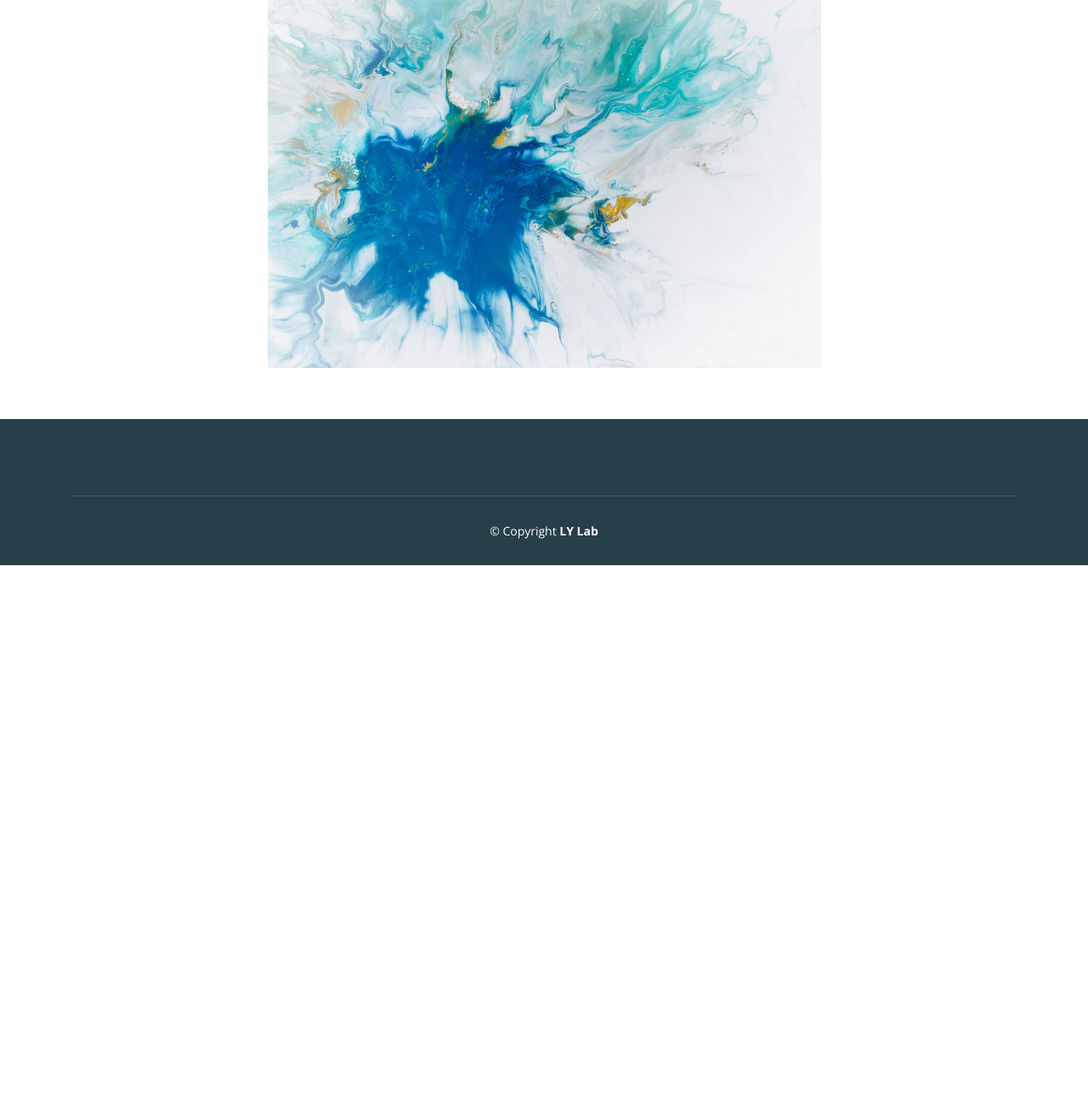
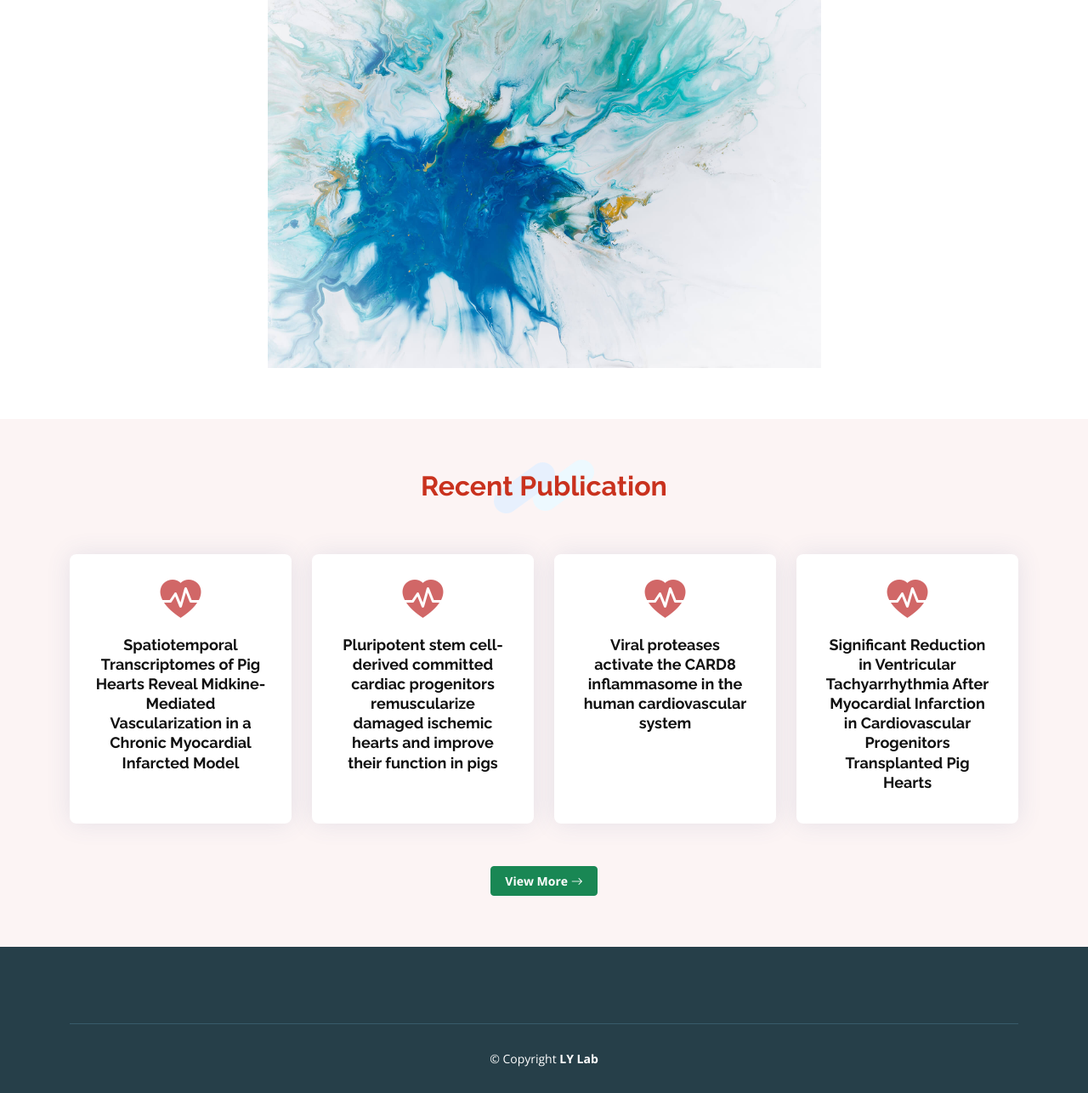
Before and after one commit to LY-lab-LKC/LY-lab, a Flask app: page / in a window 1280 px wide. Shown: the part 1007-2293 px from the top of the page at 85% size. Before the commit the page ends 1672 px from the top, so only its background shows below. Run offline with Flask 3, Linux system fonts and the light colour scheme; some libraries are stand-ins or nearby versions.

Commit message:
Added recent publication to main page

```diff
--- a/templates/index.html
+++ b/templates/index.html
@@ -37,6 +37,66 @@
       </div>
     </section>
 
+    <section id="publication" class="publication">
+      <div class="container">
+
+        <div class="section-title" data-aos="fade-in" data-aos-delay="100">
+          <h2>Recent Publication</h2>
+        </div>
+
+        <div class="row">
+          <div class="col-md-6 col-lg-3 d-flex align-items-stretch mb-5 mb-lg-0">
+            <div class="icon-box" data-aos="fade-up">
+              <h4 class="title">
+                <div class="icon"><i class="bi bi-heart-pulse-fill"></i></div>
+                <a href="">
+                Spatiotemporal Transcriptomes of Pig Hearts Reveal Midkine-Mediated Vascularization in a Chronic Myocardial Infarcted Model
+              </a>
+            </h4>
+            </div>
+          </div>
+
+          <div class="col-md-6 col-lg-3 d-flex align-items-stretch mb-5 mb-lg-0">
+            <div class="icon-box" data-aos="fade-up">
+              <h4 class="title">
+                <div class="icon"><i class="bi bi-heart-pulse-fill"></i></div>
+                <a href="">
+                Pluripotent stem cell-derived committed cardiac progenitors remuscularize damaged ischemic hearts and improve their function in pigs
+              </a>
+            </h4>
+            </div>
+          </div>
+
+          <div class="col-md-6 col-lg-3 d-flex align-items-stretch mb-5 mb-lg-0">
+            <div class="icon-box" data-aos="fade-up">
+              <h4 class="title">
+                <div class="icon"><i class="bi bi-heart-pulse-fill"></i></div>
+                <a href="">
+                Viral proteases activate the CARD8 inflammasome in the human cardiovascular system
+              </a>
+            </h4>
+            </div>
+          </div>
+
+          <div class="col-md-6 col-lg-3 d-flex align-items-stretch mb-5 mb-lg-0">
+            <div class="icon-box" data-aos="fade-up">
+              <h4 class="title">
+                <div class="icon"><i class="bi bi-heart-pulse-fill"></i></div>
+                <a href="">
+                Significant Reduction in Ventricular Tachyarrhythmia After Myocardial Infarction in Cardiovascular Progenitors Transplanted Pig Hearts
+              </a>
+            </h4>
+            </div>
+          </div>
+
+        </div>
+
+        <div class="text-center" data-aos="fade-in" data-aos-delay="100">
+          <a href="/publication" class="viewmore btn btn-success btn-sm">View More <i class="bi bi-arrow-right"></i></a>
+        </div>
+      </div>
+    </section>
+
   </main>
 
 {% endblock %}
```
